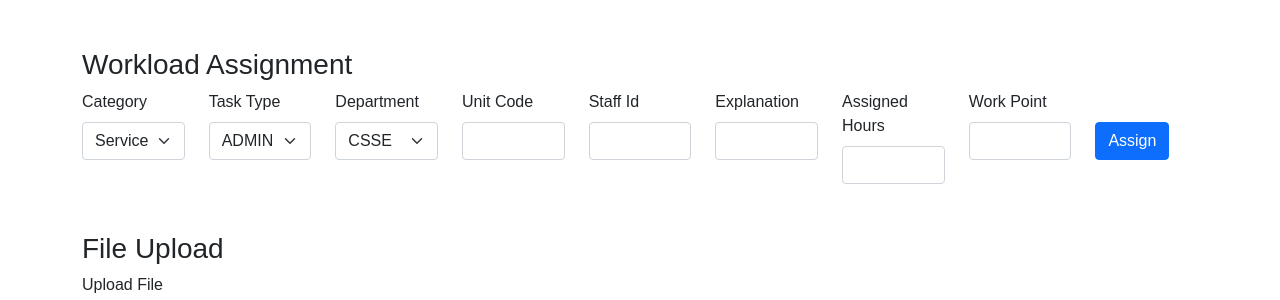
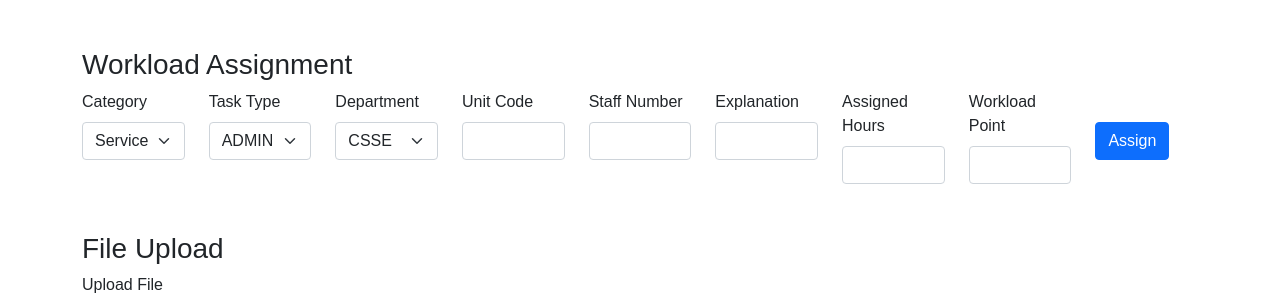
Before and after one commit to yylocky/CITS5206-Group3, a Flask app: page /assign_workload in a window 1280 px wide. Shown: the part 100-400 px from the top of the page. Run offline with Flask 3, Linux system fonts and the light colour scheme; the visitor is signed in with stand-in values (Sample User, id 1); parts of the project's set-up code (start-up, migrations or seed data) failed here and were passed over; some libraries are stand-ins or nearby versions.

Commit message:
change staffid to staffname,workpoint to workload point

```diff
--- a/app/templates/assign_workload.html
+++ b/app/templates/assign_workload.html
@@ -54,7 +54,7 @@ href="{{ url_for('static', filename='css/view_workload.css') }}"
             <small class="form-text text-danger" style="display: none">Invalid input</small>
           </div>
           <div class="col">
-            <label for="staffId" class="form-label">Staff Id</label>
+            <label for="staffId" class="form-label">Staff Number</label>
             <input type="number" class="form-control" id="staffId" name="staffId" onblur="updatePointDisplay()" required/>
             <small class="form-text text-danger" id="errorText" style="display: none">Invalid input: Please enter an integer.</small>
             <br>
@@ -70,7 +70,7 @@ href="{{ url_for('static', filename='css/view_workload.css') }}"
             <small class="form-text text-danger" style="display: none">Invalid input</small>
           </div>
           <div class="col">
-            <label for="workPoint" class="form-label">Work Point</label>
+            <label for="workPoint" class="form-label">Workload Point</label>
             <input type="text" class="form-control" id="workPoint" name="workPoint" />
             <small class="form-text text-danger" style="display: none">Invalid input</small>
           </div>
```
